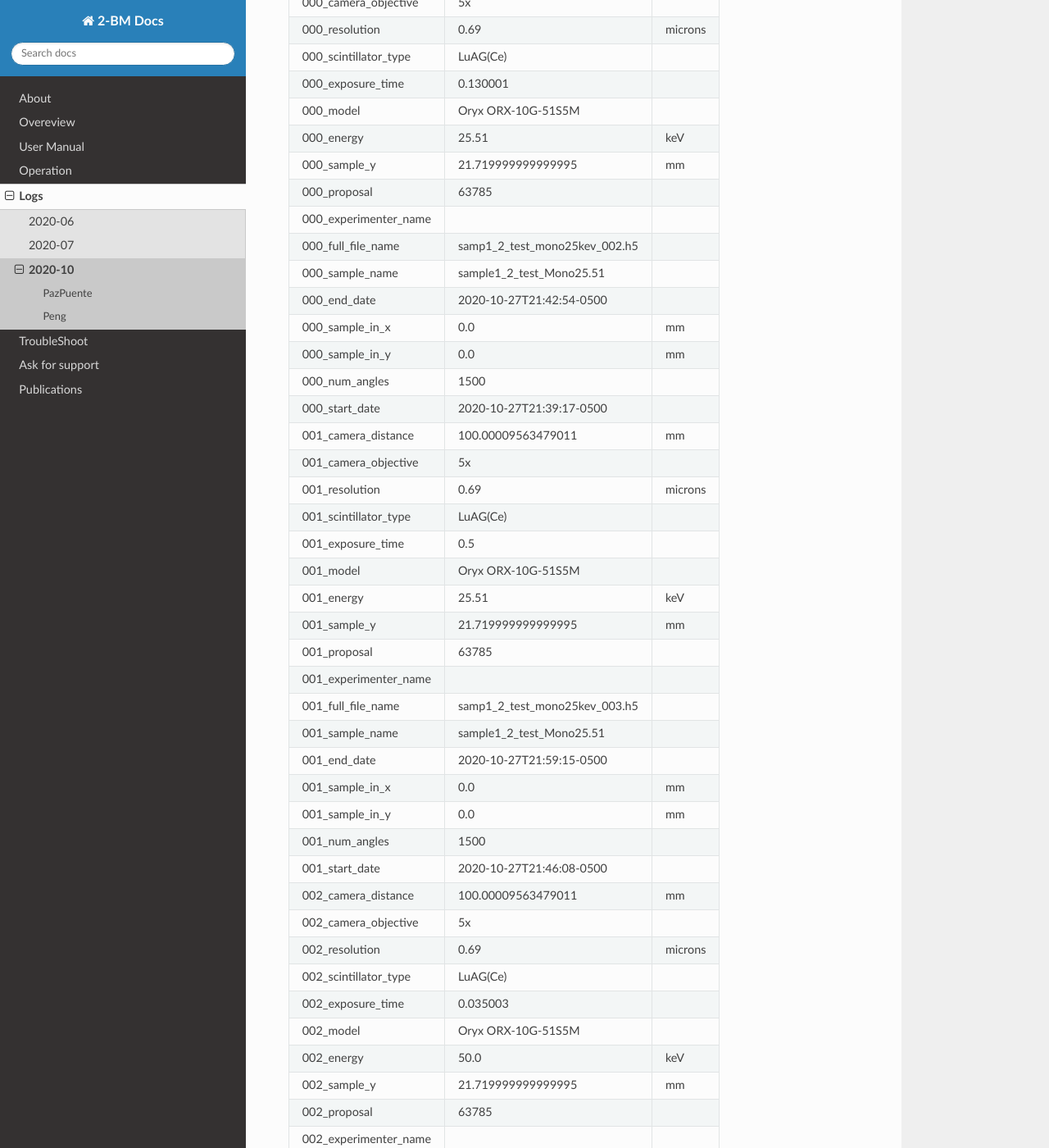
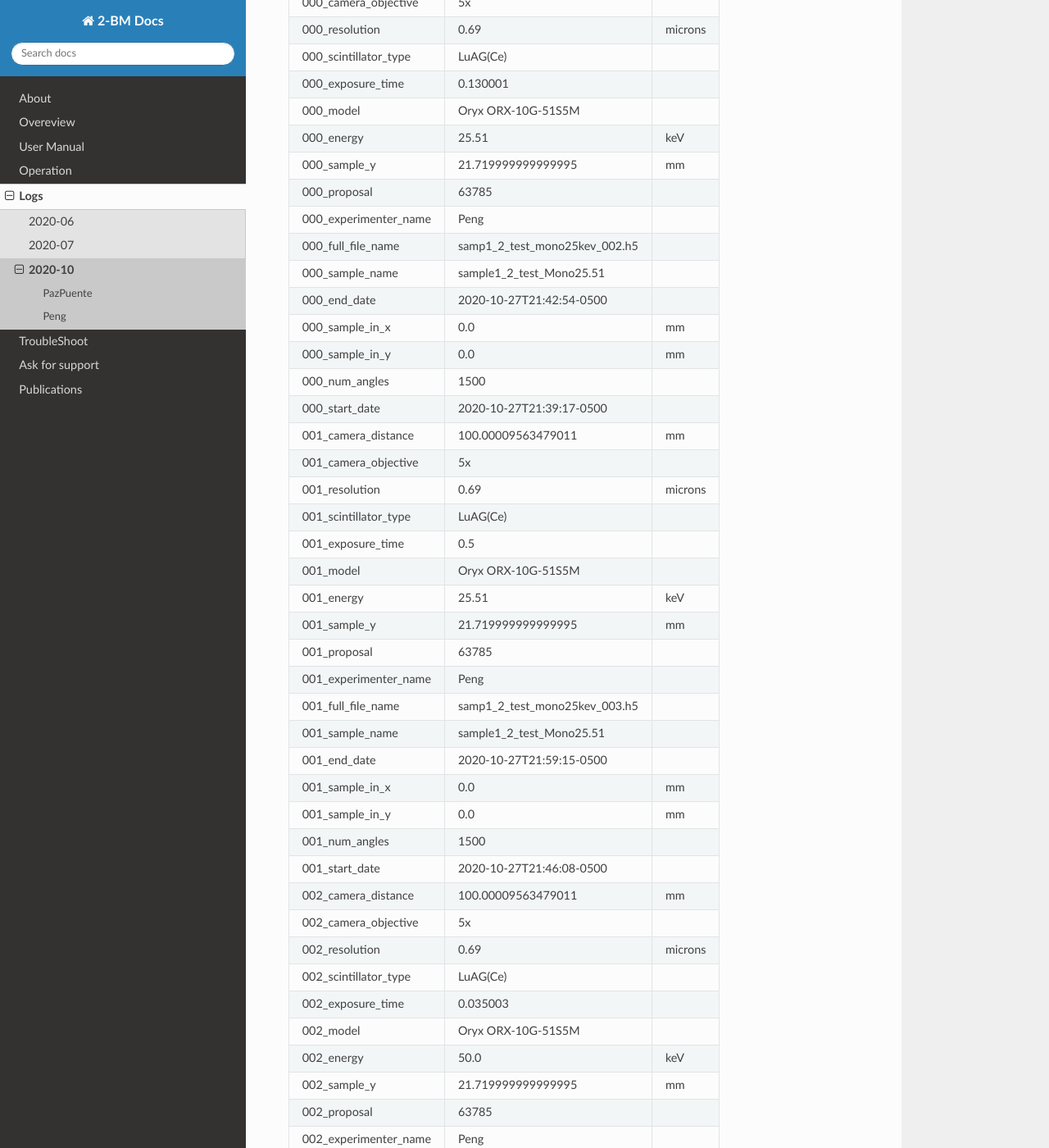
Before and after one commit to xray-imaging/2bm-docs, a Sphinx documentation site: the page built from docs/source/logs/log_2020-10.rst, in a window 1280 px wide and 1400 px high, scrolled down 14434 px. Shown: the whole window at 82% size. Built offline with Sphinx 7.4.7 and the Read the Docs theme 2.0.0, drawn with Linux system fonts in a browser that asks for light colours; the version number could not be read and is left out.

Commit message:
Update log_2020-10.rst

```diff
--- a/docs/source/logs/log_2020-10.rst
+++ b/docs/source/logs/log_2020-10.rst
@@ -886,7 +886,7 @@ Peng
 +-----------------------+-------------------------------+---------+
 | 000_proposal          | 63785                         |         |
 +-----------------------+-------------------------------+---------+
-| 000_experimenter_name |                               |         |
+| 000_experimenter_name | Peng                          |         |
 +-----------------------+-------------------------------+---------+
 | 000_full_file_name    | samp1_2_test_mono25kev_002.h5 |         |
 +-----------------------+-------------------------------+---------+
@@ -920,7 +920,7 @@ Peng
 +-----------------------+-------------------------------+---------+
 | 001_proposal          | 63785                         |         |
 +-----------------------+-------------------------------+---------+
-| 001_experimenter_name |                               |         |
+| 001_experimenter_name | Peng                          |         |
 +-----------------------+-------------------------------+---------+
 | 001_full_file_name    | samp1_2_test_mono25kev_003.h5 |         |
 +-----------------------+-------------------------------+---------+
@@ -954,7 +954,7 @@ Peng
 +-----------------------+-------------------------------+---------+
 | 002_proposal          | 63785                         |         |
 +-----------------------+-------------------------------+---------+
-| 002_experimenter_name |                               |         |
+| 002_experimenter_name | Peng                          |         |
 +-----------------------+-------------------------------+---------+
 | 002_full_file_name    | samp1_2_test_pink50_001.h5    |         |
 +-----------------------+-------------------------------+---------+
```
